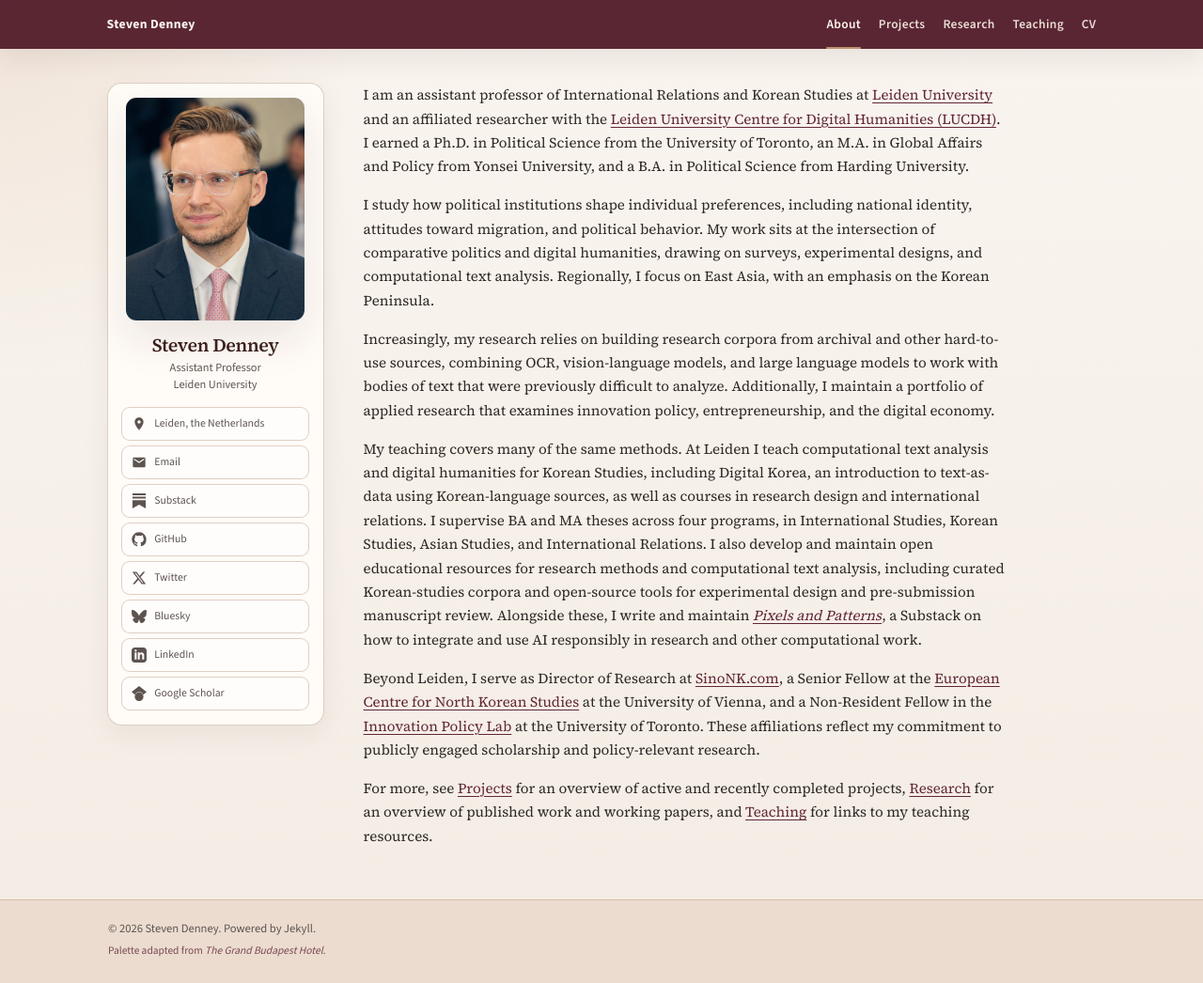
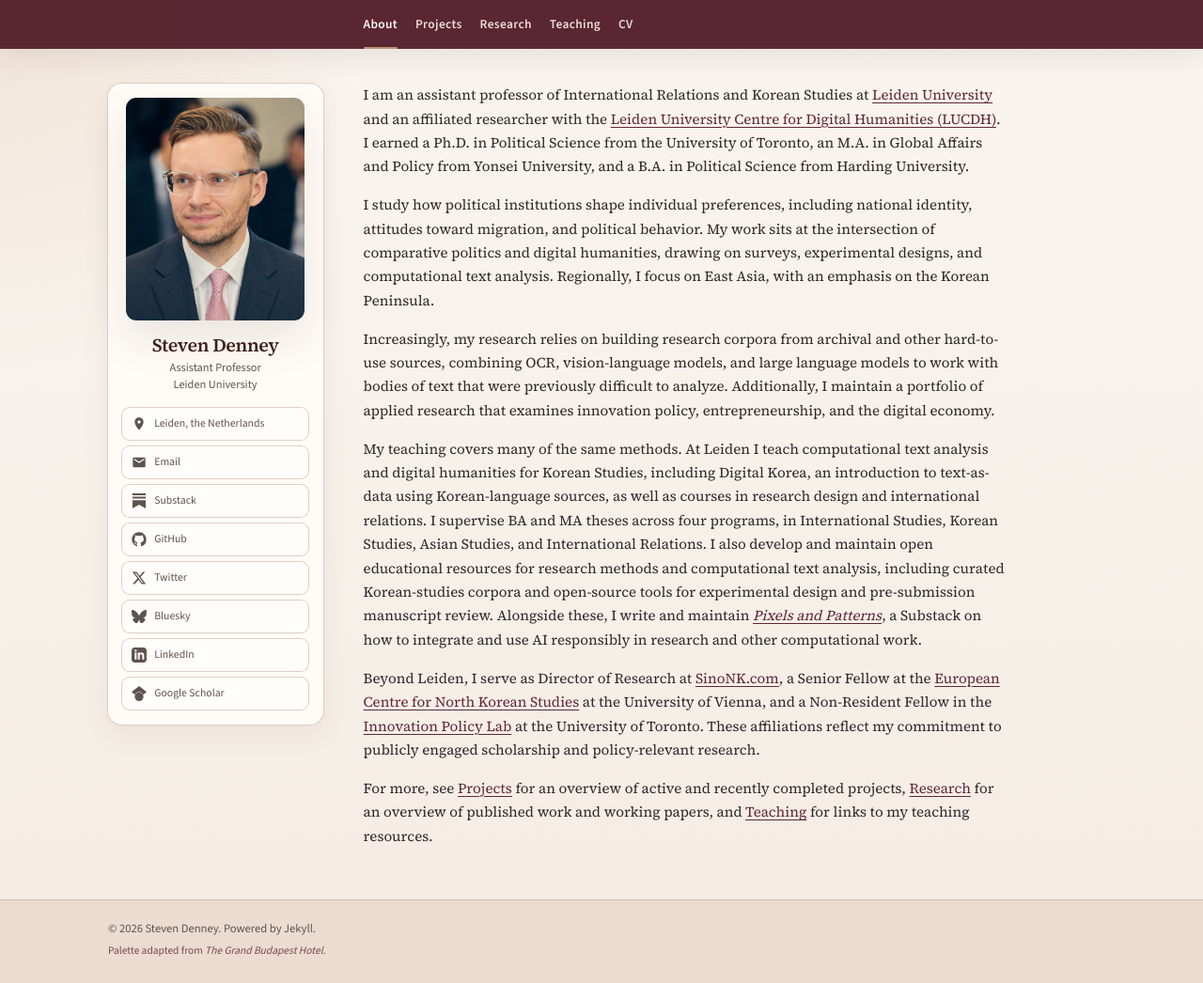
Before and after one commit to scdenney/scdenney.github.io, a Jekyll site: the page built from index.md, in a window 1280 px wide and 1046 px high. Shown: the whole window at 94% size. Built offline with Jekyll 4.4.1, drawn with Linux system fonts in a browser that asks for light colours.

Commit message:
Restore header navigation alignment

```diff
--- a/_includes/head.html
+++ b/_includes/head.html
@@ -7,6 +7,6 @@
 <link rel="preconnect" href="https://fonts.gstatic.com" crossorigin>
 <link href="https://fonts.googleapis.com/css2?family=Source+Sans+3:wght@400;500;600;700&family=Source+Serif+4:opsz,wght@8..60,400;8..60,500;8..60,600;8..60,700&display=swap" rel="stylesheet">
 
-<link rel="stylesheet" href="{{ '/assets/css/style.css?v=20260703' | relative_url }}">
+<link rel="stylesheet" href="{{ '/assets/css/style.css?v=20260703b' | relative_url }}">
 
 <link rel="icon" type="image/svg+xml" href="{{ '/assets/images/favicon.svg' | relative_url }}">
--- a/_includes/header.html
+++ b/_includes/header.html
@@ -1,6 +1,8 @@
 <header class="masthead">
   <div class="masthead__inner">
+    {% unless page.url == '/' %}
     <a class="masthead__brand" href="{{ '/' | relative_url }}" aria-label="Steven Denney, home">Steven Denney</a>
+    {% endunless %}
     <nav class="masthead__nav" id="site-navigation" aria-label="Primary">
       <a href="{{ '/' | relative_url }}" {% if page.url == '/' %}class="active" aria-current="page"{% endif %}>About</a>
       <a href="{{ '/projects/' | relative_url }}" {% if page.url contains '/projects' %}class="active" aria-current="page"{% endif %}>Projects</a>
--- a/assets/css/style.css
+++ b/assets/css/style.css
@@ -246,7 +246,7 @@ hr {
   display: flex;
   align-items: center;
   gap: 1.35rem;
-  justify-self: end;
+  justify-self: start;
 }
 
 .masthead__nav a {
```
